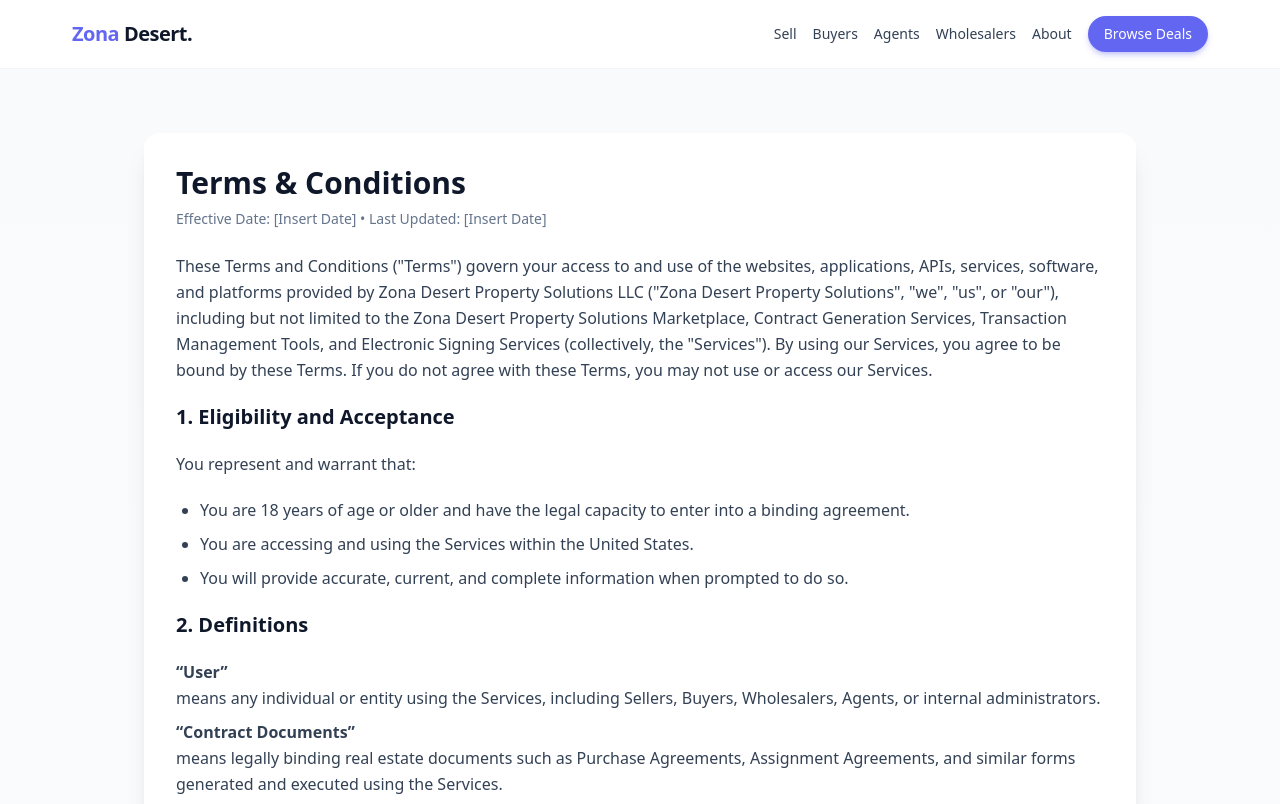
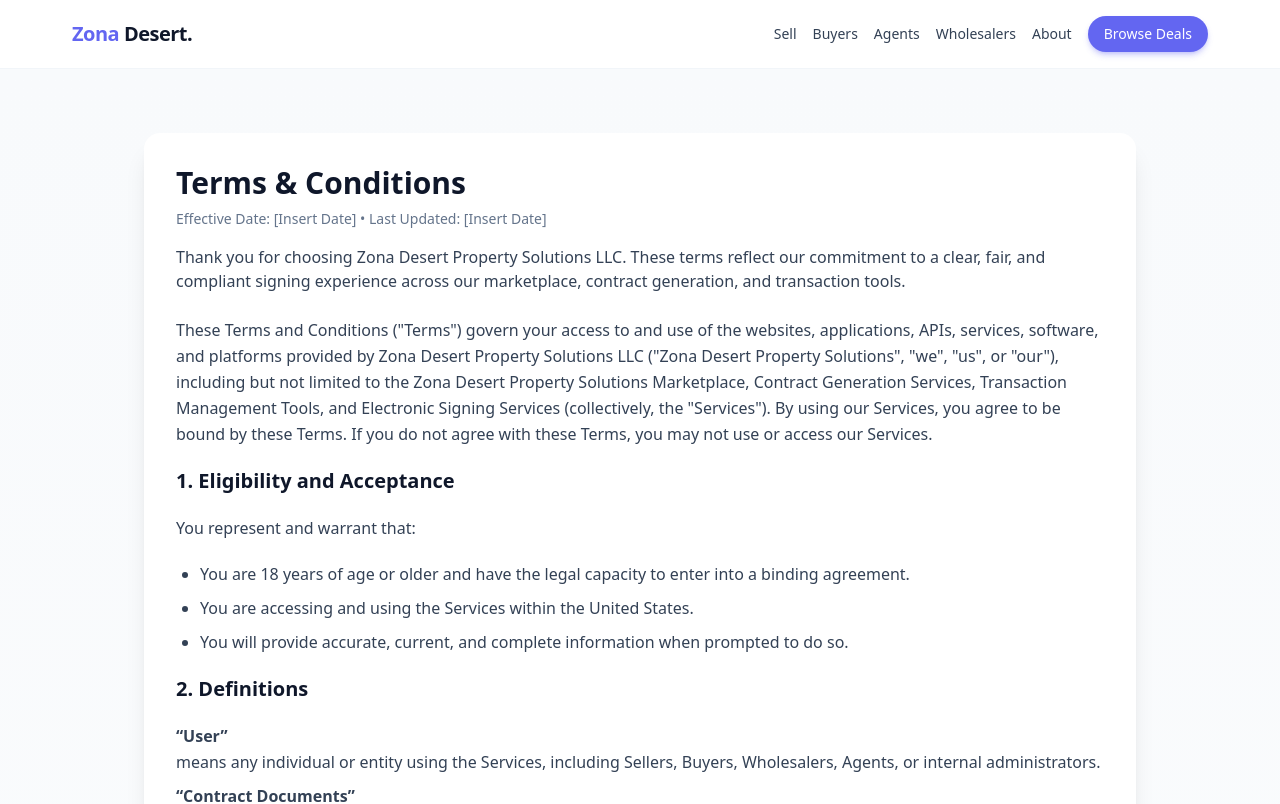
Before and after one commit to vandekkers/zona-desert-site, a Next.js app: page /terms in a window 1280 px wide. Shown: the top 804 px of the page. Built offline with nearby package versions, Linux system fonts and the light colour scheme.

Commit message:
Update Terms & Conditions content

```diff
--- a/app/(site)/terms/page.tsx
+++ b/app/(site)/terms/page.tsx
@@ -5,6 +5,10 @@ export default function TermsPage() {
         <div className="rounded-2xl bg-white p-8 shadow-xl">
           <h1 className="text-3xl font-bold text-slate-900">Terms &amp; Conditions</h1>
           <p className="mt-2 text-sm text-slate-500">Effective Date: [Insert Date] • Last Updated: [Insert Date]</p>
+          <p className="mt-4 text-slate-700">
+            Thank you for choosing Zona Desert Property Solutions LLC. These terms reflect our commitment to a clear,
+            fair, and compliant signing experience across our marketplace, contract generation, and transaction tools.
+          </p>
 
           <section className="mt-6 space-y-5 text-slate-700 leading-relaxed">
             <p>
```
